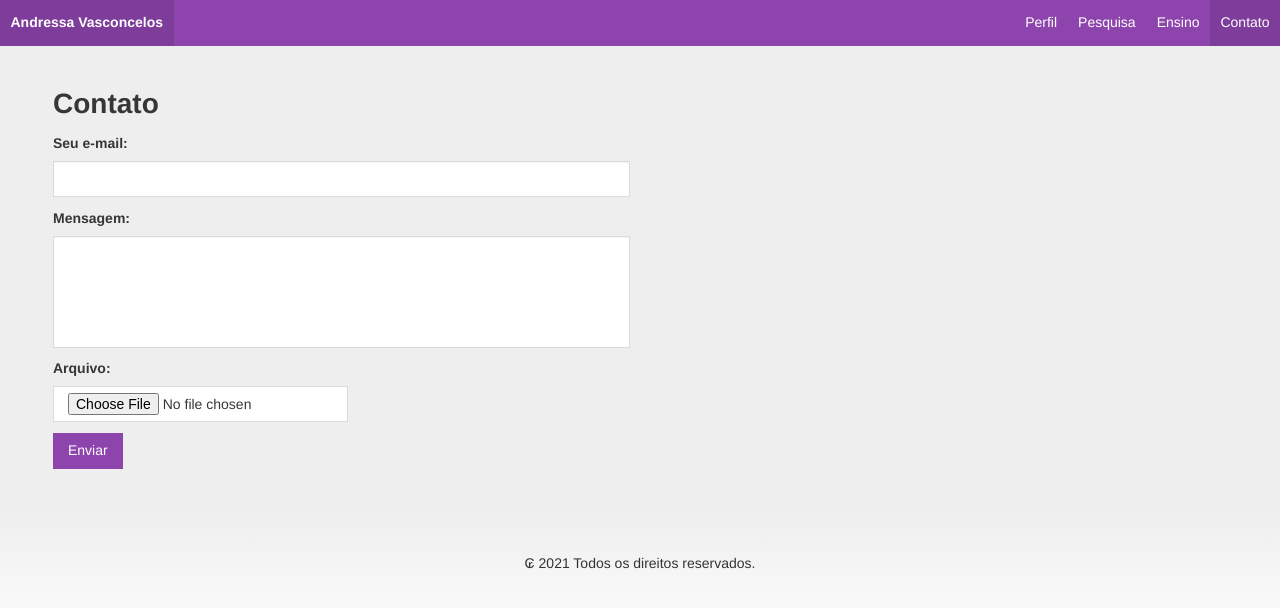
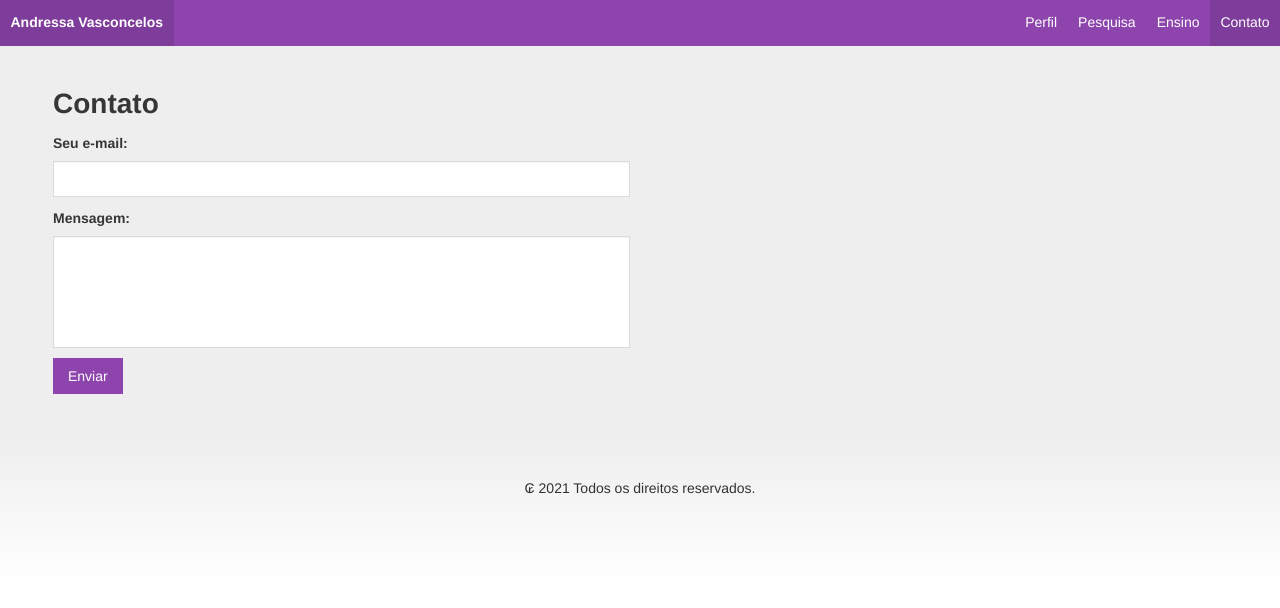
Before and after one commit to andressamielke/andressamielke.github.io, a Jekyll site: the page built from contato.md, in a window 1280 px wide. Shown: the top 608 px of the page. Built offline with Jekyll 4.4.1, drawn with Linux system fonts in a browser that asks for light colours; some web fonts are replaced.

Commit message:
Update contato.md

```diff
--- a/contato.md
+++ b/contato.md
@@ -27,12 +27,6 @@ layout: default
         </div>
       </div>
 
-      <div class="field">
-        <label class="label">Arquivo:</label>
-        <div class="control">
-          <input class="button" type="file" name="upload">
-        </div>
-      </div>
 
       <button class="button is-primary" type="submit">Enviar</button>
     </form>
```
